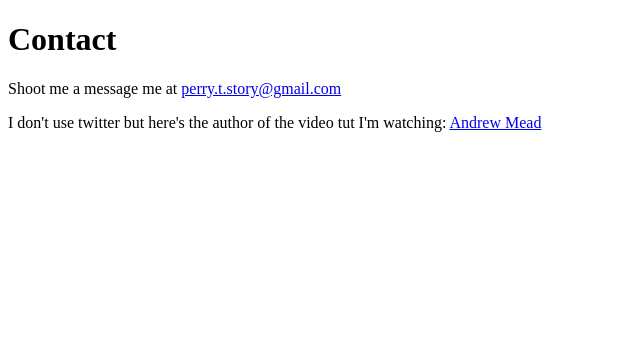
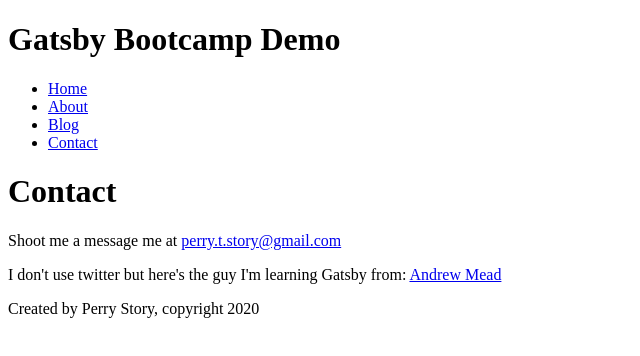
Before and after one commit to ptstory/gatsby-bootcamp, a Gatsby site: page /contact in a window 1280 px wide. Shown: the whole page, without its empty margins (0-640 px from the left). Built offline with nearby package versions, Linux system fonts and the light colour scheme; Gatsby itself is replaced by a stand-in of ours.

Commit message:
lesson 4: shared page components

```diff
--- /dev/null
+++ b/src/components/footer.js
@@ -0,0 +1,11 @@
+import React from "react";
+
+const Footer = () => {
+    return (
+        <footer>
+            <p>Created by Perry Story, copyright 2020</p>
+        </footer>
+    )
+}
+
+export default Footer
--- /dev/null
+++ b/src/components/header.js
@@ -0,0 +1,20 @@
+import React from "react";
+import { Link } from "gatsby";
+
+const Header = () => {
+    return (
+        <header>
+            <h1>Gatsby Bootcamp Demo</h1>
+            <nav>
+                <ul>
+                    <li><Link to="/">Home</Link></li>
+                    <li><Link to="/about">About</Link></li>
+                    <li><Link to="/blog">Blog</Link></li>
+                    <li><Link to="/contact">Contact</Link></li>
+                </ul>
+            </nav>
+        </header>
+    )
+}
+
+export default Header
--- a/src/pages/about.js
+++ b/src/pages/about.js
@@ -1,12 +1,18 @@
 import React from "react";
 import { Link } from "gatsby";
+import Header from "../components/header"
+import Footer from "../components/footer"
+
+
 
 const AboutPage = () => {
     return (
         <div>
+            <Header />
             <h1>About</h1>
             <p>I'm trying to learn GatsbyJS</p>
             <Link to="/contact">Want to work with me? Reach out.</Link>
+            <Footer />
         </div>
     )
 }
--- a/src/pages/blog.js
+++ b/src/pages/blog.js
@@ -1,10 +1,15 @@
 import React from "react";
+import Header from "../components/header"
+import Footer from "../components/footer"
+
 
 const BlogPage = () => {
     return (
         <div>
+            <Header />
             <h1>Blog</h1>
             <p>Posts will show up here later on.</p>
+            <Footer />
         </div>
     )
 }
--- a/src/pages/contact.js
+++ b/src/pages/contact.js
@@ -1,11 +1,15 @@
 import React from "react";
+import Header from "../components/header"
+import Footer from "../components/footer"
 
 const ContactPage = () => {
     return (
         <div>
+            <Header />
             <h1>Contact</h1>
             <p>Shoot me a message me at <a href="mailto: perry.t.story@gmail.com">perry.t.story@gmail.com</a></p>
-            <p>I don't use twitter but here's the author of the video tut I'm watching: <a href="https://twitter.com/andrew_j_mead" target="_blank">Andrew Mead</a> </p>
+            <p>I don't use twitter but here's the guy I'm learning Gatsby from: <a href="https://twitter.com/andrew_j_mead" target="_blank" rel="noopener noreferrer">Andrew Mead</a> </p>
+            <Footer />
         </div>
     )
 }
--- a/src/pages/index.js
+++ b/src/pages/index.js
@@ -1,12 +1,16 @@
 import React from "react";
 import { Link } from "gatsby";
+import Header from "../components/header"
+import Footer from "../components/footer"
 
 const IndexPage = () => {
     return (
         <div>
+            <Header />
             <h1>Hello.</h1>
             <h2>I'm Perry, a full-stack developer living in beautiful Atlanta.</h2>
             <p>Need a developer? <Link to="/contact">Contact me.</Link></p>
+            <Footer />
         </div>
     )
 }
```
